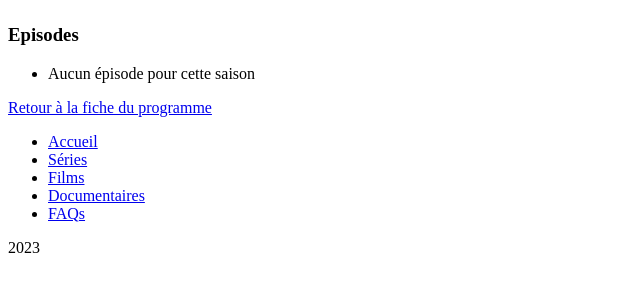
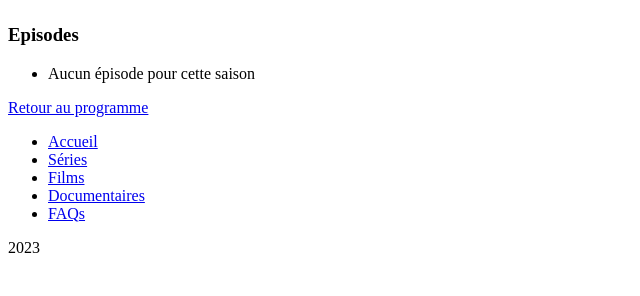
Before and after one commit to BrianV87/QueteSymfo, a Symfony app: template templates/season/show.html.twig in a window 1280 px wide. Shown: the part 206-502 px from the top of the page, without its empty margins (0-640 px from the left). Run offline with Twig, Linux system fonts and the light colour scheme; the template is opened without the code that fills it, so the values that code supplies are empty; some libraries are stand-ins or nearby versions.

Commit message:
quete 12

```diff
--- a/templates/season/show.html.twig
+++ b/templates/season/show.html.twig
@@ -18,6 +18,6 @@
     </ul>
 
     <a href="{{ path('program_show', {id: season.program.id}) }}">
-        Retour à la fiche du programme
+        Retour au programme
     </a>
 {% endblock %}
```
